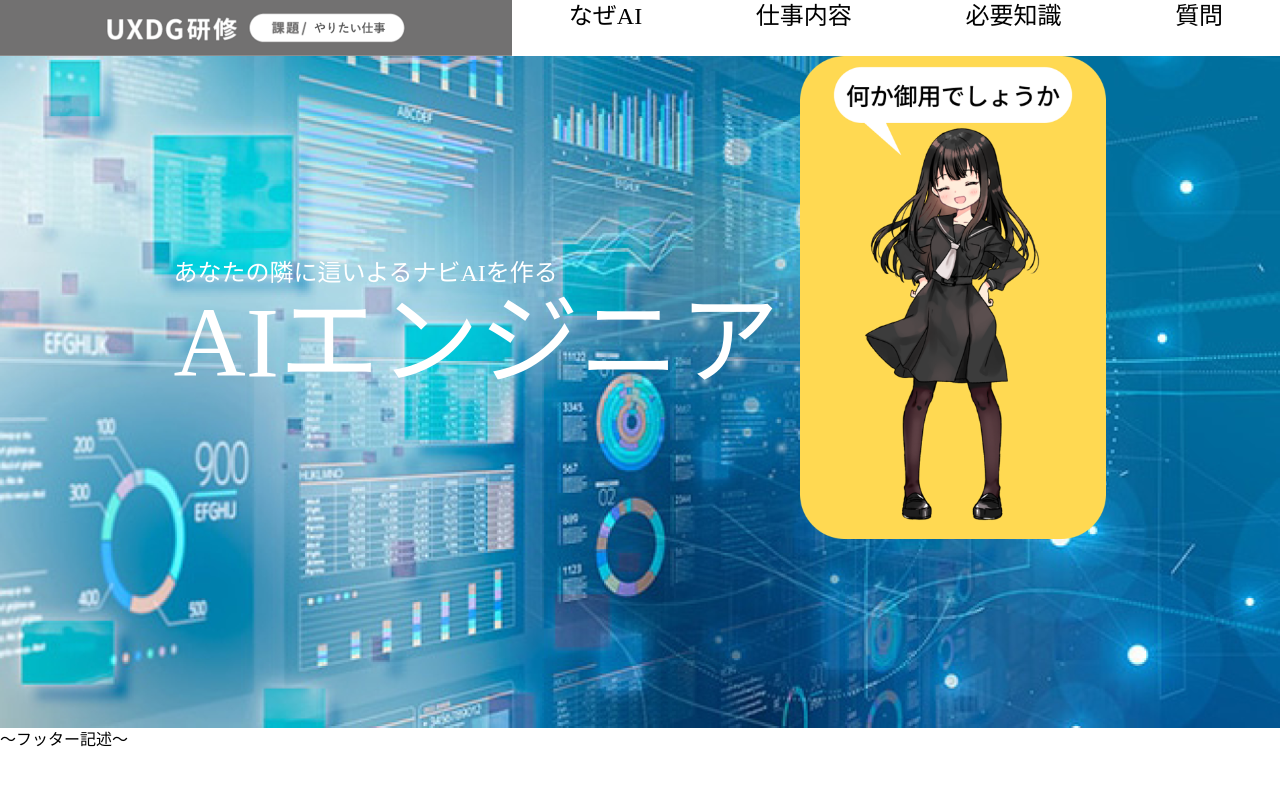
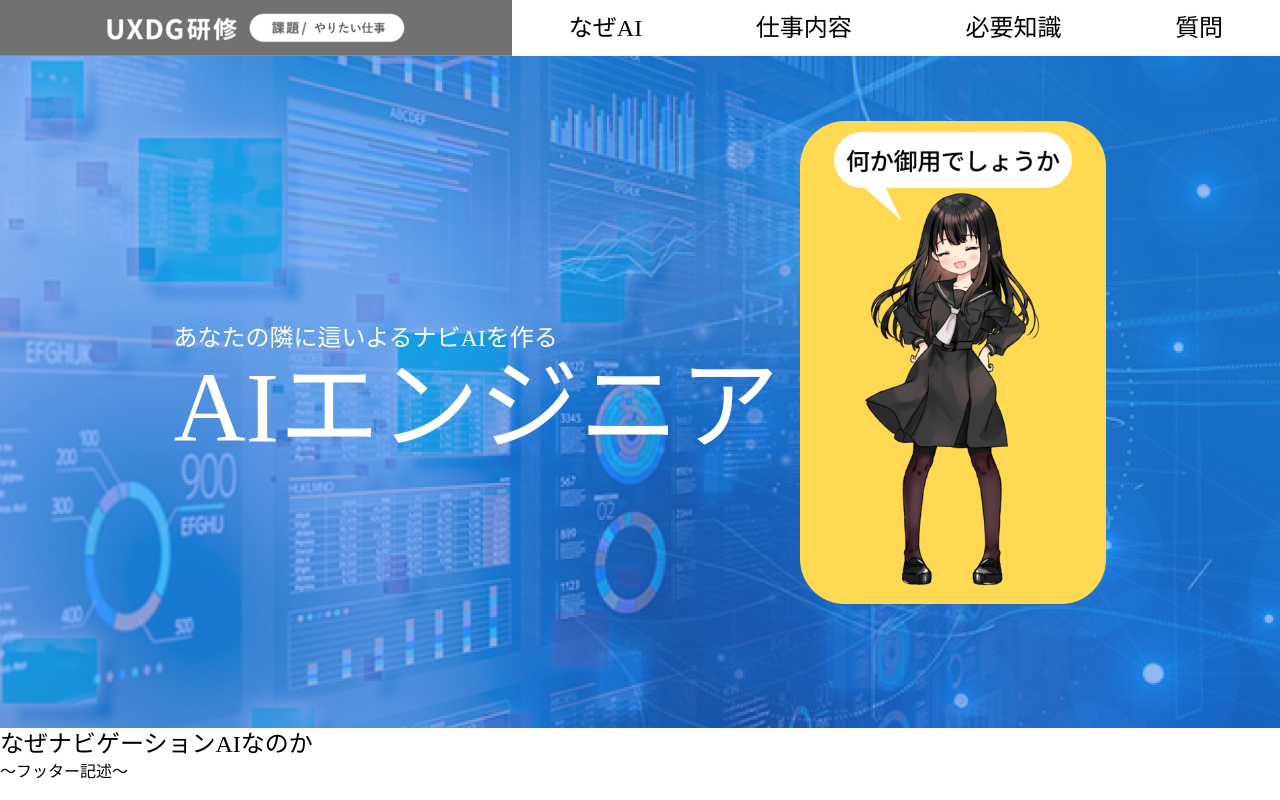
Before and after one commit to wc-sawada/navigation, a Nuxt app: page / in a window 1280 px wide. Built offline with nearby package versions, Linux system fonts and the light colour scheme.

Commit message:
main panel done

```diff
--- a/assets/css/index.css
+++ b/assets/css/index.css
@@ -14,6 +14,7 @@
     width: 60%;
     display: flex;
     text-align: center;
+    margin: auto;
     justify-content: space-between;
 }
 
@@ -47,44 +48,19 @@ p {
     position: relative;
     height: 672px;
     width: 1280px;
+    background-image: url(../images/index_main.png);
     margin: 0 auto;
 }
 
-.main-panel div {
-    background-color: #2e71f1;
-    opacity: 50%;
-    height: 672px;
+.main-contents {
     position: absolute;
     top: 0;
+    right: 0;
+    bottom: 0;
     left: 0;
-}
-
-.main-contents {
     height: 542px;
     width: 954px;
     display: flex;
     justify-content: space-around;
-    margin: 0 auto;
+    margin: auto;
 }
-
-#absolute-image {
-    position: absolute;
-    top: 0;
-    left: 0;
-}
-
-.z-index-1 {
-    z-index: -1;
-}
-
-.z-index-2 {
-    z-index: -2;
-}
-
-.z-index1 {
-    z-index: 1;
-}
-
-.z-index2 {
-    z-index: 2;
-}
--- a/pages/index.vue
+++ b/pages/index.vue
@@ -1,9 +1,6 @@
 <template>
   <main>
     <div class="main-panel-out">
-      <img src="~assets/images/index_main.png" alt="" id="absolute-image" class="z-index-2">
-      <div class="main-panel z-index-1">
-      </div>
       <div class="main-contents">
         <div class="main-text-area">
           <p class="main-text24">あなたの隣に這いよるナビAIを作る</p>
@@ -13,7 +10,16 @@
           <img src="~assets/images/index_main1.png" alt="" width="306" height="483">
         </div>
       </div>
+    </div>
 
+    <div>
+      <div class="content-title">
+        <p>なぜナビゲーションAIなのか</p>
+      </div>
+
+      <div>
+
+      </div>
     </div>
 
 
```
Also changed, not shown: assets/images/index_main.png.
